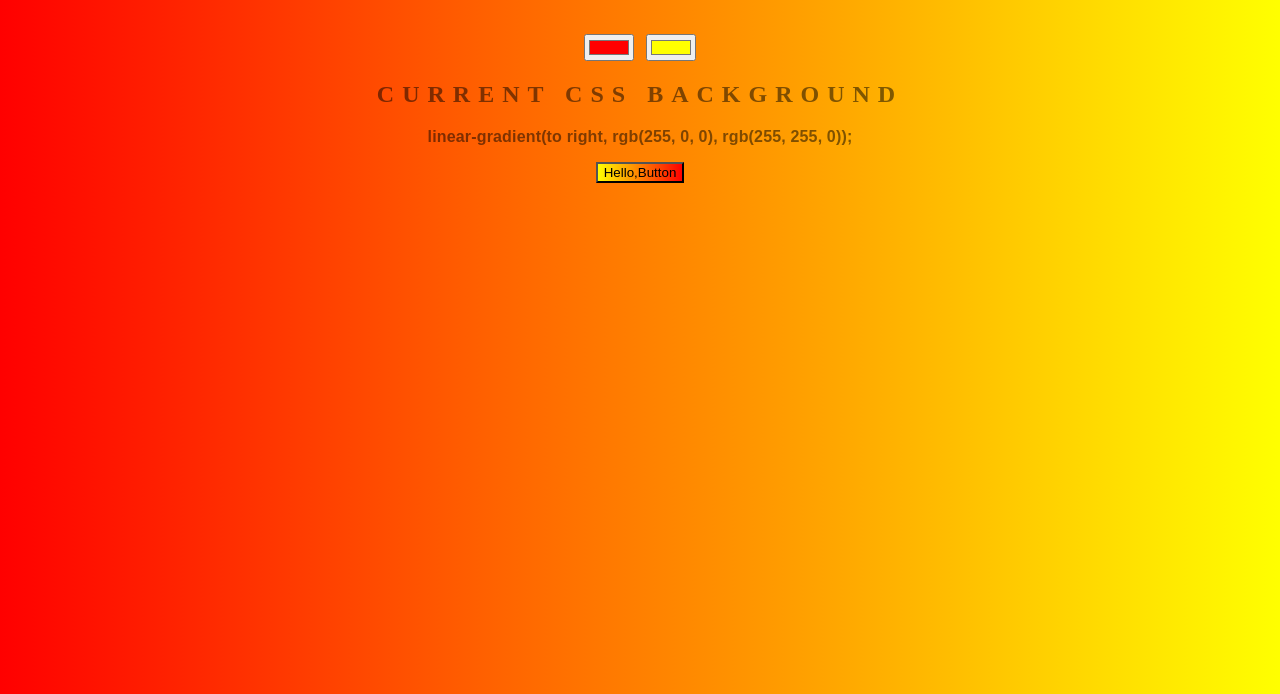
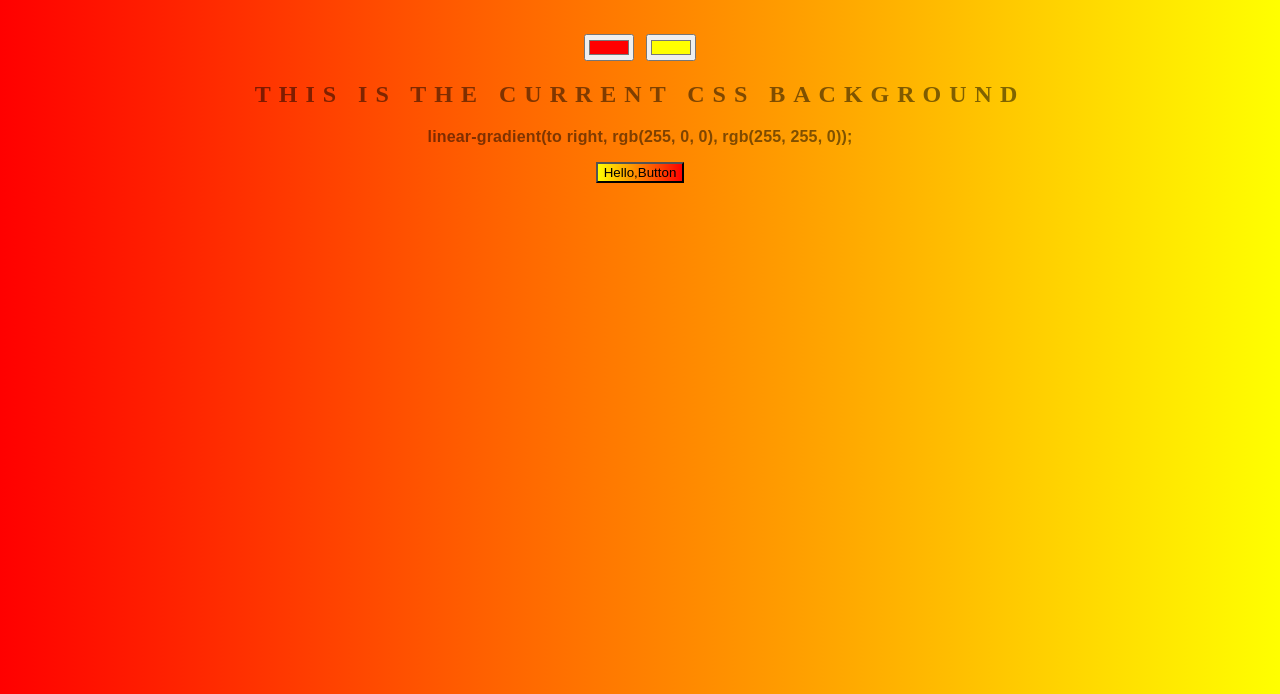
Before and after one commit to Kostiantyn777/background-generator, a plain HTML site: page index.html in a window 1280 px wide. Shown: the part 106-800 px from the top of the page. Drawn offline with Linux system fonts and the light colour scheme.

Commit message:
changing new text

```diff
--- a/index.html
+++ b/index.html
@@ -8,7 +8,7 @@
 	<h1>COOL Generator</h1>
 	<input class="color1" type="color" name="color1" value="#00ff00">
 	<input class="color2" type="color" name="color2" value="#0000ff">
-	<h2>Current CSS Background</h2>
+	<h2> THIS IS THE Current CSS Background</h2>
 	<h3></h3>
 	<button id = "superButton">Hello,Button</button>
 	<script type="text/javascript" src="script.js"></script>
```
